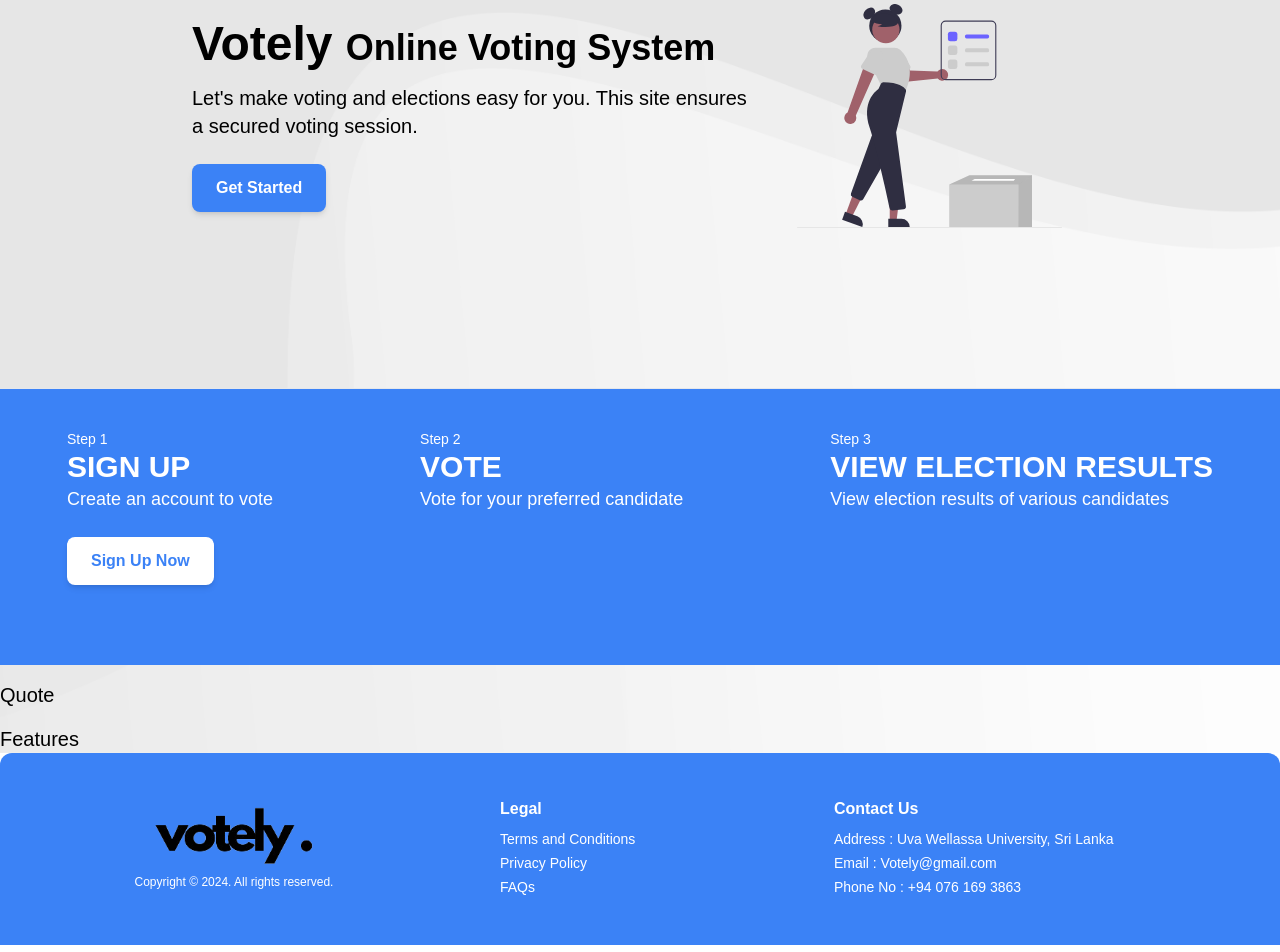
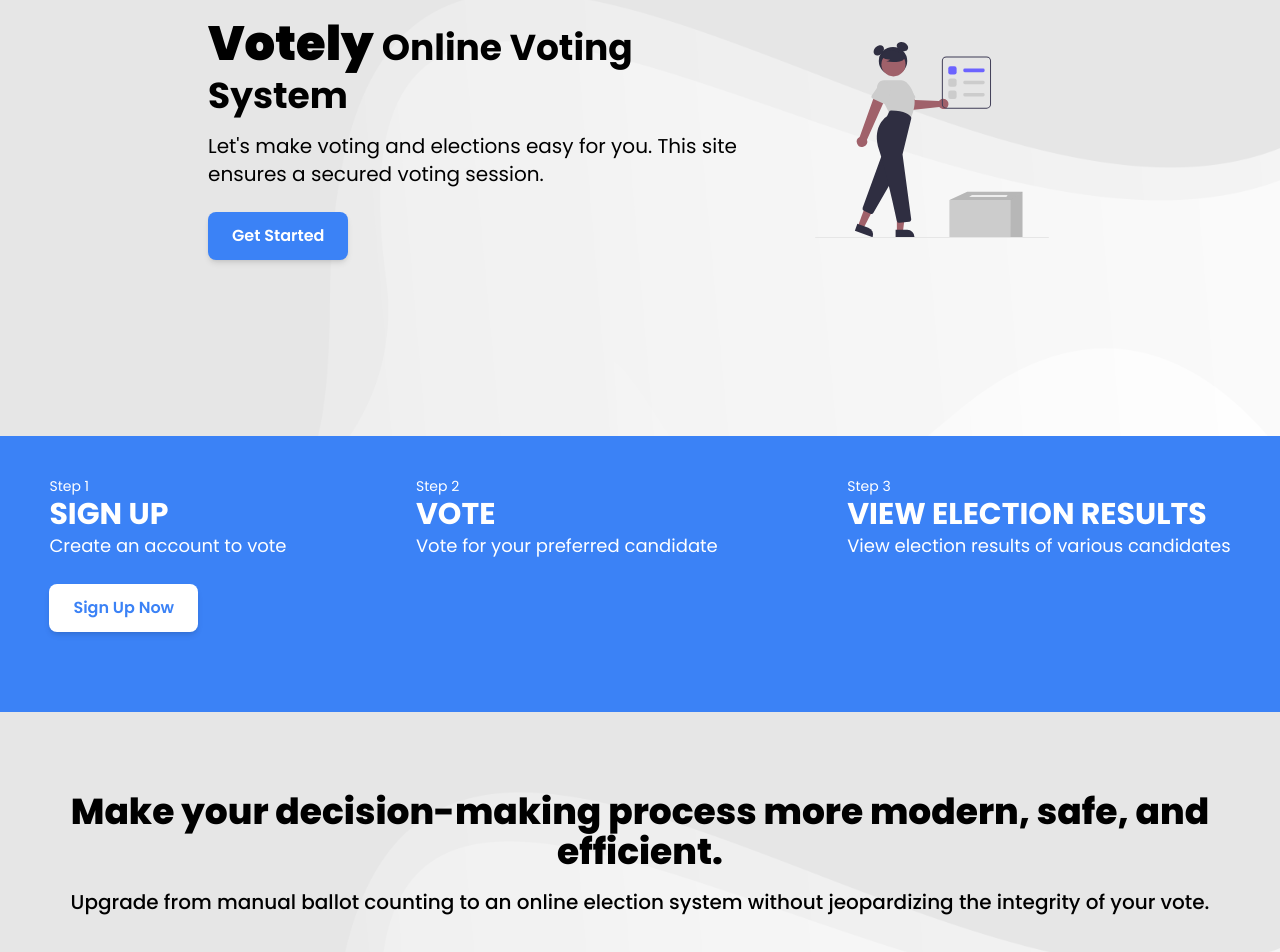
Before and after one commit to udithayeshmantha/Votely-E-voting-system, a React (Create React App) app: page / in a window 1280 px wide. Shown: the part 220-1172 px from the top of the page. Built offline with nearby package versions, Linux system fonts and the light colour scheme.

Commit message:
Add Poppins font and update Navbar and Footer components for improved typography

```diff
--- a/src/components/Footer.js
+++ b/src/components/Footer.js
@@ -1,6 +1,6 @@
 import React from "react";
 import { Link } from "react-router-dom";
-import Logo from "../assets/logo.png";
+import Logo from "../assets/logo_white.png";
 
 const Footer = () => {
   return (
@@ -9,30 +9,40 @@ const Footer = () => {
         <a href="#" className="">
           <img src={Logo} alt="" className="w-40 " />
         </a>
-        <div className="text-xs">Copyright © 2024. All rights reserved.</div>
+        <div className="text-xs font-Poppins">Copyright © 2024. All rights reserved.</div>
       </div>
       <div className="justify-items-left p-8 content-center hidden md:block">
-        <div className="font-semibold pb-2">Legal</div>
+        <div className="font-semibold pb-2 font-Poppins">Legal</div>
         <div className="text-sm">
           <div className="font-medium pb-1">
-            <Link to="/terms-and-conditions">Terms and Conditions</Link>
+            <Link to="/terms-and-conditions" className="font-Poppins">
+              Terms and Conditions
+            </Link>
           </div>
           <div className="font-medium pb-1">
-            <Link to="/privacy-policy">Privacy Policy</Link>
+            <Link to="/privacy-policy" className="font-Poppins">
+              Privacy Policy
+            </Link>
           </div>
           <div className="font-medium pb-1">
-            <Link to="/faqs">FAQs</Link>
+            <Link to="/faqs" className="font-Poppins">
+              FAQs
+            </Link>
           </div>
         </div>
       </div>
       <div className=" justify-items-left p-8 content-center hidden md:block ">
         <div className="font-semibold pb-2">Contact Us</div>
         <div className="text-sm ">
-          <div className="font-medium pb-1">
+          <div className="font-medium pb-1 font-Poppins">
             Address : Uva Wellassa University, Sri Lanka
           </div>
-          <div className="font-medium pb-1">Email : Votely@gmail.com</div>
-          <div className="font-medium pb-1">Phone No : +94 076 169 3863</div>
+          <div className="font-medium pb-1 font-Poppins">
+            Email : Votely@gmail.com
+          </div>
+          <div className="font-medium pb-1 font-Poppins">
+            Phone No : +94 076 169 3863
+          </div>
         </div>
       </div>
     </div>
--- a/src/components/Navbar.js
+++ b/src/components/Navbar.js
@@ -25,14 +25,14 @@ function classNames(...classes) {
 
 export default function Navbar() {
   return (
-    <Disclosure as="nav" className="bg-neutral-300">
-      <div className="mx-auto max-w-7xl px-2 sm:px-6 lg:px-8">
+    <Disclosure as="nav" className="bg-neutral-300 ">
+      <div className="mx-auto max-w-7xl px-2 sm:px-6 lg:px-8 ">
         <div className="relative flex h-16 items-center justify-between">
           <div className="absolute inset-y-0 left-0 flex items-center sm:hidden">
             {/* Mobile menu button */}
             <DisclosureButton className="group relative inline-flex items-center justify-center rounded-md p-2 hover:bg-gray-400 hover:text-black ">
               <span className="absolute -inset-0.5" />
-              <span className="sr-only">Open main menu</span>
+              <span className="sr-only ">Open main menu</span>
               <Bars3Icon
                 aria-hidden="true"
                 className="block size-6 group-data-[open]:hidden"
@@ -60,7 +60,7 @@ export default function Navbar() {
                       item.current
                         ? "underline-offset-8 underline decoration-2 font-semibold"
                         : "font-normal",
-                      "rounded-md px-3 py-2 text-sm"
+                      "rounded-md px-3 py-2 text-sm font-Poppins"
                     )}
                   >
                     {item.name}
@@ -79,7 +79,7 @@ export default function Navbar() {
                       item.current
                         ? "underline-offset-8 underline decoration-2 font-semibold"
                         : "font-normal",
-                      "rounded-md px-3 py-2 text-sm font-semibold"
+                      "rounded-md px-3 py-2 text-sm font-normal font-Poppins"
                     )}
                   >
                     {item.name}
--- a/src/pages/Home.js
+++ b/src/pages/Home.js
@@ -5,22 +5,22 @@ import Bg from "../assets/bg.jpg";
 const Home = () => {
   return (
     <div
-      className="bg-cover bg-center bg-fixed"
+      className="bg-cover bg-center bg-fixed "
       style={{ backgroundImage: `url(${Bg})` }}
     >
-      <div className="flex flex-col lg:flex-row justify-around items-center gap-5 px-20 py-60 md:px-20 md:py-52 lg:px-48  lg:py-40">
-        <div className="text-center lg:text-left">
-          <div className="font-black text-3xl md:text-4xl lg:text-5xl">
+      <div className=" flex flex-col lg:flex-row justify-around items-center gap-5 px-20 py-60 md:px-20 md:py-52 lg:px-52  lg:py-44 ">
+        <div className="text-center lg:text-left ">
+          <div className="font-black text-3xl md:text-4xl lg:text-5xl font-Poppins">
             Votely{" "}
-            <span className="font-bold text-2xl md:text-3xl lg:text-4xl">
+            <span className="font-bold text-2xl md:text-3xl lg:text-4xl font-Poppins">
               Online Voting System
             </span>
           </div>
-          <div className="text-lg md:text-xl mt-4">
+          <div className="text-lg md:text-xl mt-4 font-Poppins">
             Let's make voting and elections easy for you. This site ensures a
             secured voting session.
           </div>
-          <button className="mt-6 px-6 py-3 bg-blue-500 text-white font-semibold rounded-lg shadow-md hover:bg-blue-700 transition duration-300">
+          <button className="mt-6 px-6 py-3 bg-blue-500 text-white font-semibold rounded-lg shadow-md hover:bg-blue-700 transition duration-300 font-Poppins">
             Get Started
           </button>
         </div>
@@ -33,33 +33,45 @@ const Home = () => {
         </div>
       </div>
 
-      <hr />
-      <div className="bg-blue-500 flex flex-col lg:flex-row justify-evenly lg:items-start items-center text-left">
-        <div className="text-white p-5 lg:pr-20 lg:pl-5 lg:pb-20 lg:pt-10 mb-4 lg:mb-0 ">
-          <div className="text-sm">Step 1</div>
-          <div className="text-3xl font-bold ">SIGN UP</div>
-          <div className="text-lg hidden lg:block">Create an account to vote</div>
-          <button className="mt-6 px-6 py-3 bg-white text-blue-500 font-semibold rounded-lg shadow-md hover:bg-neutral-300 transition duration-300 hidden lg:block">
+      <div className="bg-blue-500 flex flex-col lg:flex-row justify-evenly lg:items-start items-center text-left ">
+        <div className=" text-white p-10 lg:pr-20 lg:pl-5 lg:pb-20 lg:pt-10  lg:mb-0 justify-items-center lg:justify-items-start">
+          <div className="text-sm font-Poppins">Step 1</div>
+          <div className="text-3xl font-bold font-Poppins">SIGN UP</div>
+          <div className="text-lg hidden lg:block font-Poppins">
+            Create an account to vote
+          </div>
+          <button className="font-Poppins mt-6 px-6 py-3 bg-white text-blue-500 font-semibold rounded-lg shadow-md hover:bg-neutral-300 transition duration-300 hidden lg:block">
             Sign Up Now
           </button>
         </div>
-        <div className="text-white p-5 lg:pr-20 lg:pl-5 lg:pb-20 lg:pt-10 mb-4 lg:mb-0 ">
-          <div className="text-sm">Step 2</div>
-          <div className="text-3xl font-bold">VOTE</div>
-          <div className="text-lg hidden lg:block">Vote for your preferred candidate</div>
+        <div className=" text-white p-10 lg:pr-20 lg:pl-5 lg:pb-20 lg:pt-10  lg:mb-0 justify-items-center lg:justify-items-start">
+          <div className="font-Poppins text-sm">Step 2</div>
+          <div className="text-3xl font-bold font-Poppins">VOTE</div>
+          <div className="text-lg hidden lg:block font-Poppins">
+            Vote for your preferred candidate
+          </div>
         </div>
-        <div className="text-white p-5 lg:pr-5 lg:pl-5 lg:pb-20 lg:pt-10 ">
-          <div className="text-sm">Step 3</div>
-          <div className="text-3xl font-bold">VIEW ELECTION RESULTS</div>
-          <div className="text-lg hidden lg:block">
+        <div className="text-white p-10 lg:pr-5 lg:pl-5 lg:pb-20 lg:pt-10 justify-items-center lg:justify-items-start">
+          <div className="text-sm font-Poppins">Step 3</div>
+          <div className="text-3xl font-bold text-center font-Poppins">
+            VIEW ELECTION RESULTS
+          </div>
+          <div className="text-lg hidden lg:block font-Poppins">
             View election results of various candidates
           </div>
         </div>
       </div>
 
-      <div className="text-center lg:text-left">
-        <div className="text-xl mt-4">Quote</div>
-        <div className="text-xl mt-4">Features</div>
+      <div className=" flex justify-center px-8 py-20">
+        <div className="max-w-8xl text-center space-y-4">
+          <div className="font-extrabold text-2xl md:text-3xl lg:text-4xl font-Poppins">
+            Make your decision-making process more modern, safe, and efficient.
+          </div>
+          <div className="text-xl font-medium font-Poppins">
+            Upgrade from manual ballot counting to an online election system
+            without jeopardizing the integrity of your vote.
+          </div>
+        </div>
       </div>
     </div>
   );
--- a/src/styles/App.css
+++ b/src/styles/App.css
@@ -1,3 +1,5 @@
+@import url("https://fonts.googleapis.com/css2?family=Poppins:ital,wght@0,100;0,200;0,300;0,400;0,500;0,600;0,700;0,800;0,900;1,100;1,200;1,300;1,400;1,500;1,600;1,700;1,800;1,900&display=swap");
+
 @tailwind base;
 @tailwind components;
 @tailwind utilities;
@@ -20,7 +22,7 @@
   font-family: Arial, sans-serif;
 }
 
-  .logo-container{
+.logo-container {
   flex: 1;
   padding-left: 20rem;
 }
@@ -41,10 +43,9 @@
   margin-bottom: 0.5rem;
   text-align: center;
   font-weight: bold;
-
 }
 
-  .primary-text{
+.primary-text {
   color: #6b6b6b;
   margin-bottom: 0.5rem;
   margin-top: 0.3rem;
@@ -65,9 +66,8 @@
   margin: 0.5rem 0;
   border: 1px solid #ccc;
   border-radius: 10px;
-
 }
-  .terms{
+.terms {
   display: flex;
   align-items: center;
 }
@@ -133,10 +133,10 @@
 }
 
 /* Register form */
-.reg-form{
+.reg-form {
   width: 100%;
   background-color: #fff;
-  border-radius:10px;
+  border-radius: 10px;
   padding: 2rem;
   margin: 0 auto;
   box-shadow: 0 4px 20px rgba(0, 0, 0, 0.2);
@@ -159,15 +159,15 @@
   margin-top: 1rem;
 }
 
-.small-logo{
+.small-logo {
   width: 100px;
   height: 50px;
-  margin: 0.1rem  50rem;
+  margin: 0.1rem 50rem;
 }
 .secondary-heading-lf {
   text-align: left;
 }
-.primary-text-lf{
+.primary-text-lf {
   text-align: left;
   padding-bottom: 25px;
 }
@@ -179,8 +179,7 @@
   margin-bottom: 15px;
 }
 
-.persional-details{
-
+.persional-details {
 }
 
 .country-code {
@@ -189,5 +188,5 @@
   border: 1px solid #e5e7eb;
   border-radius: 10px;
   font-size: 0.9em;
-  color: #6B7280;
+  color: #6b7280;
 }
--- a/tailwind.config.js
+++ b/tailwind.config.js
@@ -4,7 +4,11 @@ module.exports = {
     "./src/**/*.{js,jsx,ts,tsx}",
   ],
   theme: {
-    extend: {},
+    extend: {
+      fontFamily : {
+        Poppins: ["Poppins", "sans-serif"],
+      },
+    },
   },
   plugins: [],
 }
```
Lines whose indentation alone changed are shown as unchanged.
